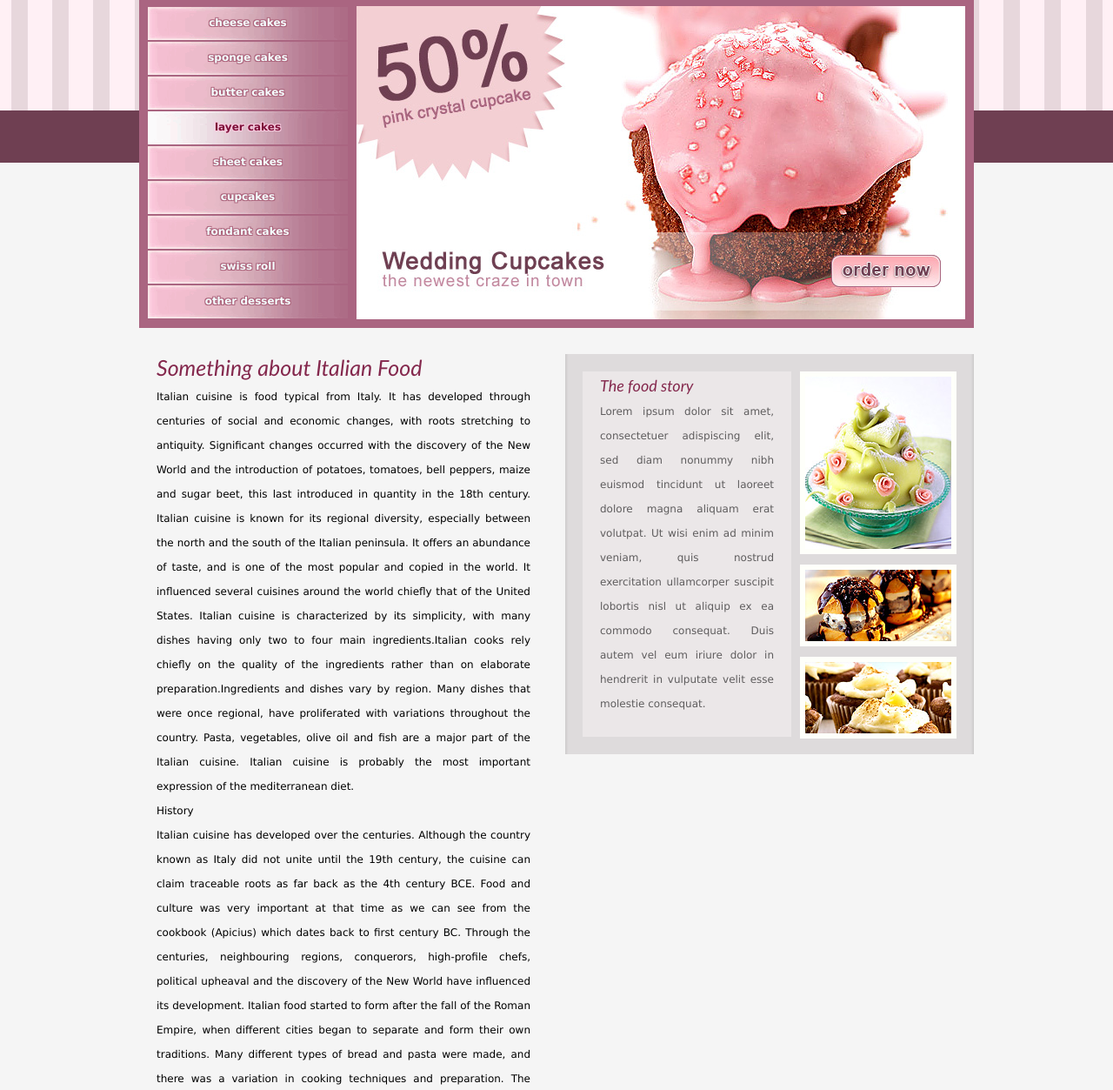
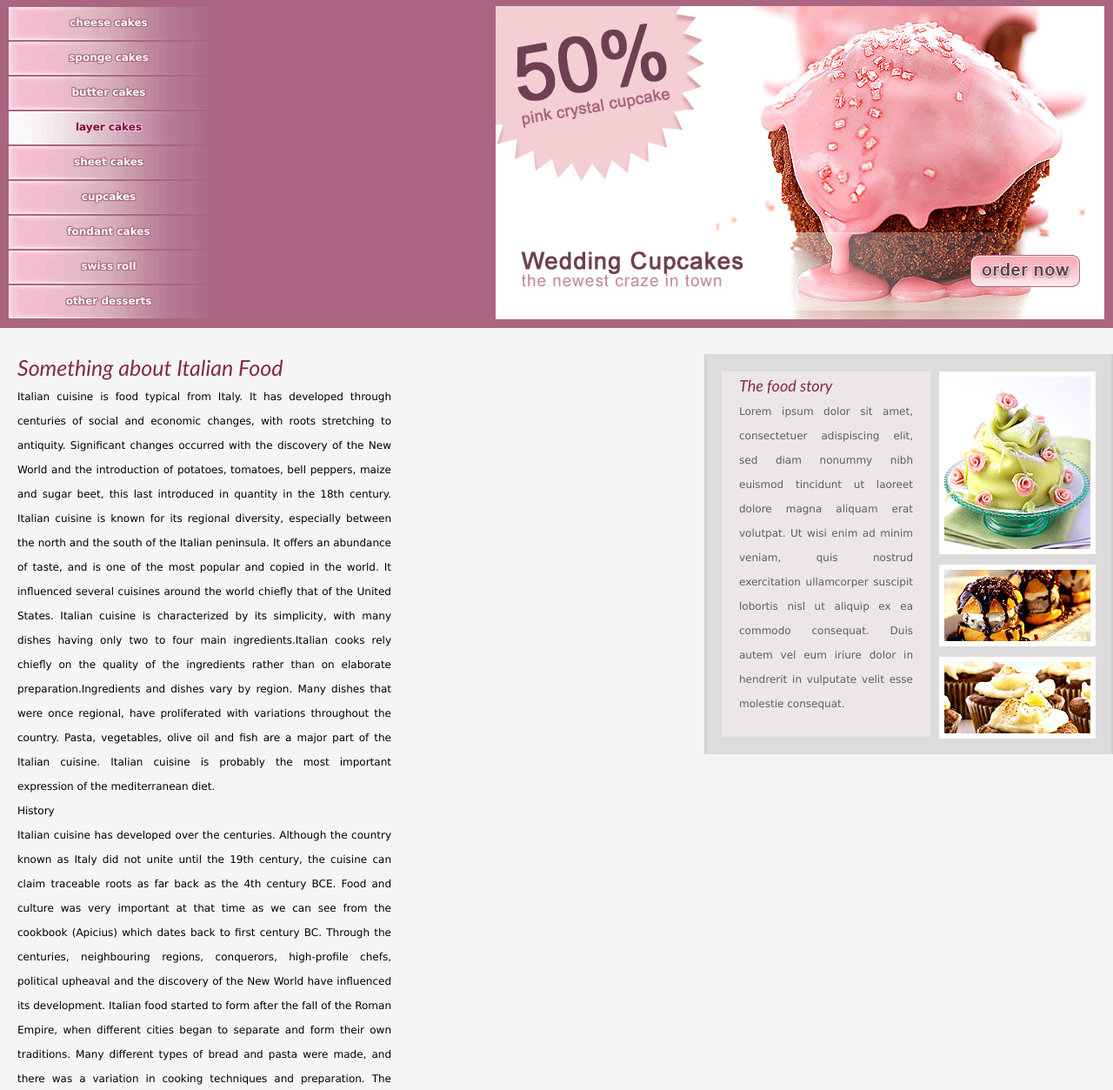
Before and after one commit to itmykolaiv/italian_receipts, a plain HTML site: page template/cake-delights/index.html in a window 1280 px wide. Shown: the part 163-1416 px from the top of the page at 87% size. Drawn offline with Linux system fonts and the light colour scheme.

Commit message:
css/style.css

```diff
--- a/template/cake-delights/css/style.css
+++ b/template/cake-delights/css/style.css
@@ -18,11 +18,10 @@ p a {
 	color: #46142F;
 }
 #header {
-	background: #f5f5f5 url(../images/bg-body.gif) repeat-x center top;
+	background: #f5f5f5;
 }
 #header div {
 	margin: 0 auto;
-	width: 960px;
 }
 #header div div {
 	overflow: hidden;
@@ -118,7 +117,6 @@ p a {
 	background: #aa6581;
 	height: 360px;
 	padding: 10px;
-	width: 940px;
 }
 #header div div.section {
 	height: 190px;
@@ -169,13 +167,11 @@ p a {
 	margin: 0 auto;
 	overflow: hidden;
 	padding: 30px 0;
-	width: 960px;
 }
 #content div#services, #content div#about, #content div {
 	margin: 0 auto;
 	padding: 10px 30px 30px;
 	position: relative;
-	width: 900px;
 }
 #content div#services, #content div#about {
 	overflow: hidden;
```
